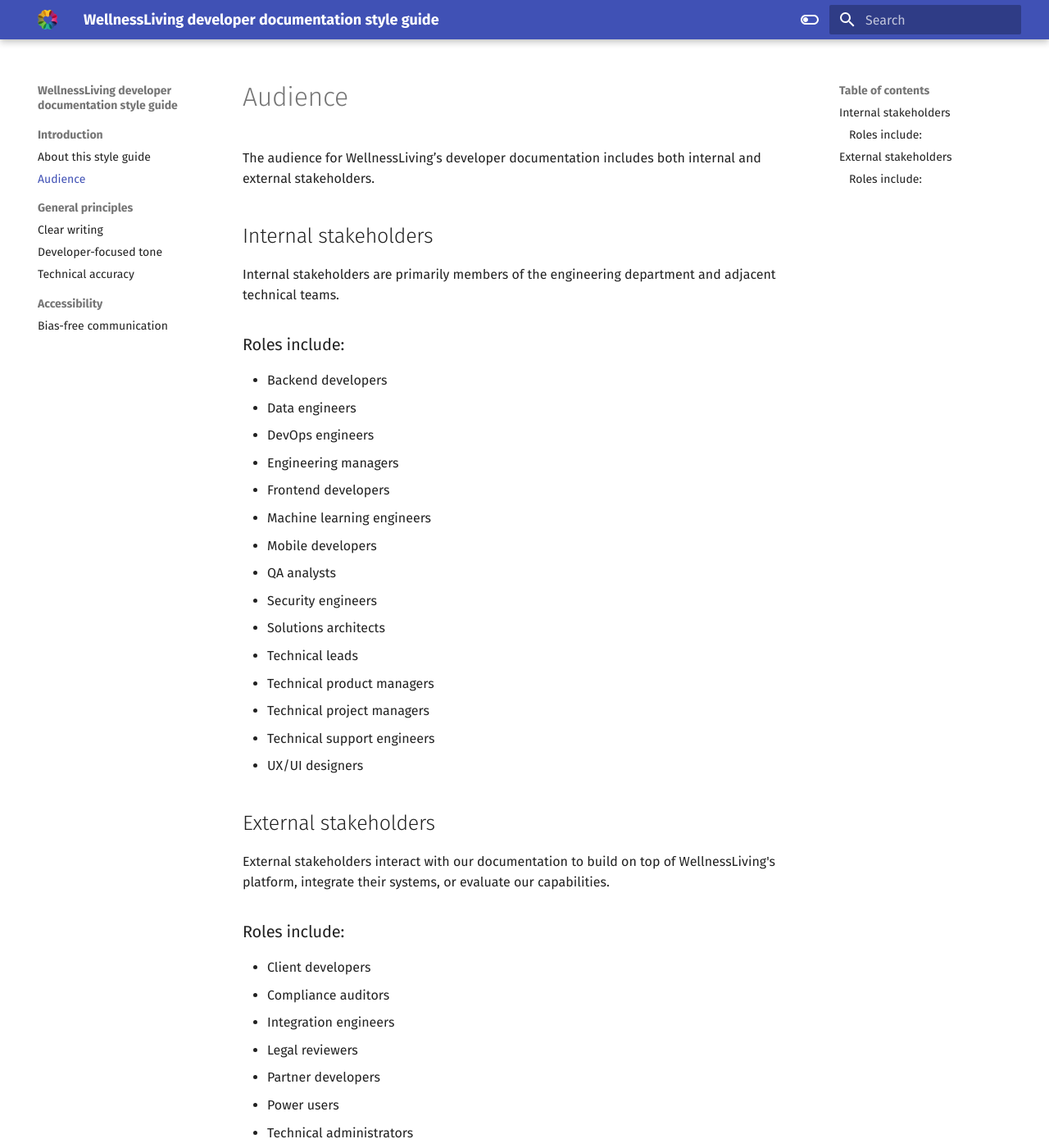
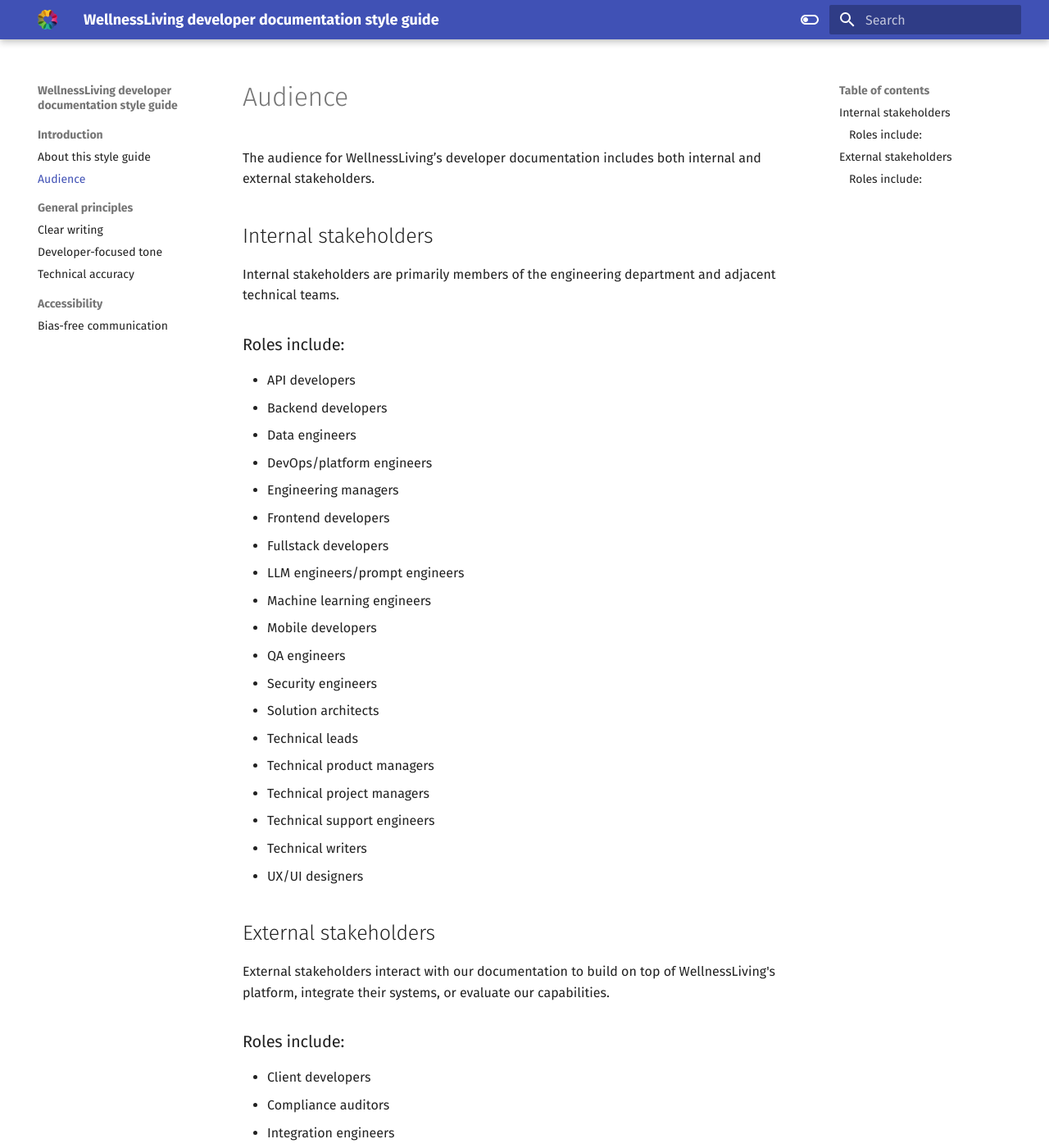
Before and after one commit to dariushatami/wl-developer-documentation-style-guide, an MkDocs documentation site: the page built from docs/introduction/audience.md, in a window 1280 px wide and 1400 px high. Shown: the whole window at 82% size. Built offline with MkDocs 1.6.1 and Material for MkDocs 9.7.7, drawn with Linux system fonts in a browser that asks for light colours.

```diff
--- a/docs/introduction/audience.md
+++ b/docs/introduction/audience.md
@@ -4,20 +4,24 @@ The audience for WellnessLiving’s developer documentation includes both intern
 Internal stakeholders are primarily members of the engineering department and adjacent technical teams.
 
 ### Roles include:
+* API developers
 * Backend developers
 * Data engineers
-* DevOps engineers
+* DevOps/platform engineers
 * Engineering managers
 * Frontend developers
+* Fullstack developers
+* LLM engineers/prompt engineers
 * Machine learning engineers
 * Mobile developers
-* QA analysts
+* QA engineers
 * Security engineers
-* Solutions architects
+* Solution architects
 * Technical leads
 * Technical product managers
 * Technical project managers
 * Technical support engineers
+* Technical writers
 * UX/UI designers
 
 ## External stakeholders
```
Also changed, not shown: README.md (+7 -1 lines), docs/accessibility/natural-language-processing.md (added, +63 -0 lines).
